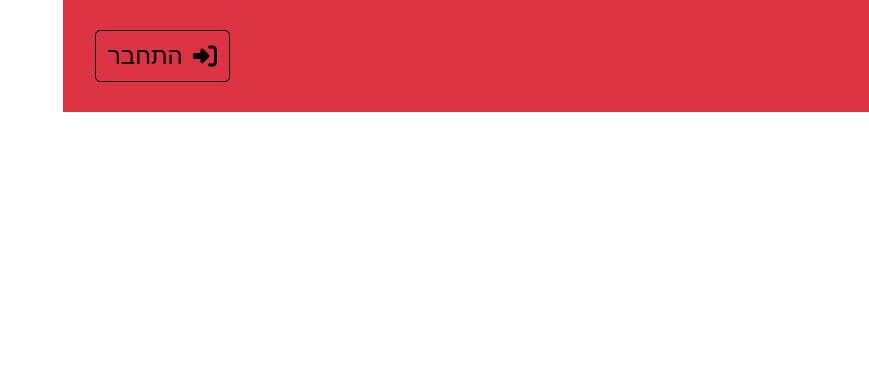
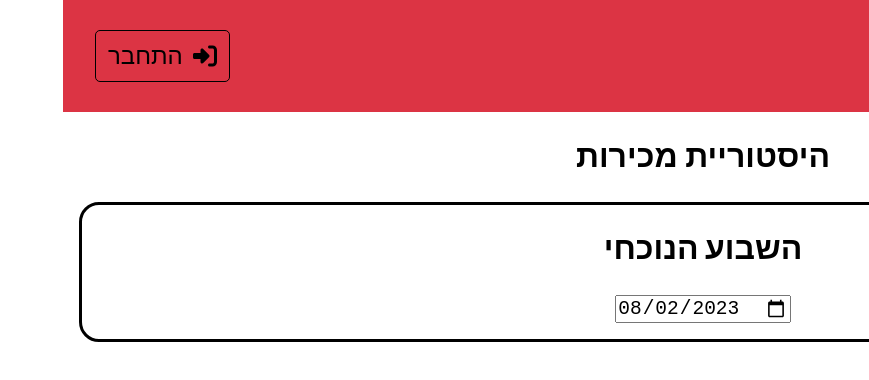
Before and after one commit to benjiramm/sales-client-mvp, a Next.js app: page /protected/history in a window 1280 px wide. Shown: the top 380 px of the page, without its empty margins (411-1280 px from the left). Built offline with nearby package versions, Linux system fonts and the light colour scheme; no server answers.

Commit message:
created component files for the shift history

```diff
--- /dev/null
+++ b/components/history/HistoryCluster.tsx
@@ -0,0 +1,6 @@
+import { HTCluster } from "@/types/history";
+import styles from "history.module.css";
+
+const HistoryCluster = (props: { cluster: HTCluster }) => {};
+
+export default HistoryCluster;
--- /dev/null
+++ b/components/history/HistorySale.tsx
@@ -0,0 +1,6 @@
+import { HTSale } from "@/types/history";
+import styles from "history.module.css";
+
+const HistorySale = (props: { sale: HTSale }) => {};
+
+export default HistorySale;
--- /dev/null
+++ b/components/history/HistoryShift.tsx
@@ -0,0 +1,6 @@
+import { HTShift } from "@/types/history";
+import styles from "history.module.css";
+
+const HistoryShift = (props: { shift: HTShift }) => {};
+
+export default HistoryShift;
--- /dev/null
+++ b/components/history/HistoryStaff.tsx
@@ -0,0 +1,6 @@
+import { HTStaff } from "@/types/history";
+import styles from "history.module.css";
+
+const HistoryStaff = (props: { staff: HTStaff }) => {};
+
+export default HistoryStaff;
--- /dev/null
+++ b/hooks/useGetHistory.ts
@@ -0,0 +1,14 @@
+import { useQuery } from "@tanstack/react-query";
+import axios from "axios";
+
+const useGetHistory = (date: string) => {
+  return useQuery({
+    queryKey: ["history", date],
+    queryFn: () => {
+      return axios.get(`http://localhost:3000/shifts/${date}`, {
+        withCredentials: true,
+      });
+    },
+  });
+};
+export default useGetHistory;
--- a/pages/_document.tsx
+++ b/pages/_document.tsx
@@ -16,6 +16,11 @@ export default function Document() {
         <Main />
         <NextScript />
       </body>
+      {/* <footer className="footer">
+        <p>
+          האפליקציה הזאת פותחה ע״י <strong>בנג׳י רם</strong>
+        </p>
+      </footer> */}
     </Html>
   );
 }
--- a/pages/protected/history.tsx
+++ b/pages/protected/history.tsx
@@ -1,5 +1,44 @@
+import useGetHistory from "@/hooks/useGetHistory";
+import dayjs from "dayjs";
+import { useState } from "react";
+import new_shift_styles from "../../styles/new_shift.module.css";
+
 const ShiftHistory = () => {
-  return <h1>history</h1>;
+  const [date, setDate] = useState(dayjs().format("YYYY-MM-DD"));
+
+  const dateString = getDateStringForHistory(date);
+
+  const history = useGetHistory(date);
+  return (
+    <div className="main-page">
+      <h1 className="title">היסטוריית מכירות</h1>
+      <div className="main-container">
+        <h1 className={new_shift_styles.date_title}>{dateString}</h1>
+        <input
+          type="date"
+          value={date}
+          className={new_shift_styles.date_input}
+          onChange={(e) => setDate(dayjs(e.target.value).format("YYYY-MM-DD"))}
+        />
+        <p>{JSON.stringify(history.data?.data)}</p>
+      </div>
+    </div>
+  );
+};
+
+const getDateStringForHistory = (date: string) => {
+  return dayjs().startOf("week").isSame(dayjs(date).startOf("week"), "day")
+    ? "השבוע הנוכחי"
+    : `השבוע של ${new Date(
+        dayjs(date).startOf("week").format()
+      ).toLocaleDateString("en-GB", {
+        // en-GB specified because it has format of DD/MM
+        day: "numeric",
+        month: "numeric",
+      })} - ${new Date(dayjs(date).endOf("week").format()).toLocaleDateString(
+        "en-GB",
+        { day: "numeric", month: "numeric" }
+      )}`;
 };
 
 export default ShiftHistory;
--- a/styles/globals.css
+++ b/styles/globals.css
@@ -34,3 +34,13 @@ body {
     border-style: solid;
     margin: 1em;
 }
+
+footer {
+    position: fixed;
+    left: 0;
+    bottom: 0;
+    width: 100%;
+    text-align: center;
+    font-family: 'Heebo', sans-serif;
+    background-color: var(--lighter-gray);
+}
```
Also changed, not shown: pages/protected/new_shift.tsx (+5 -5 lines), types/history.ts (added, +33 -0 lines), components/history/history.module.css (added).
